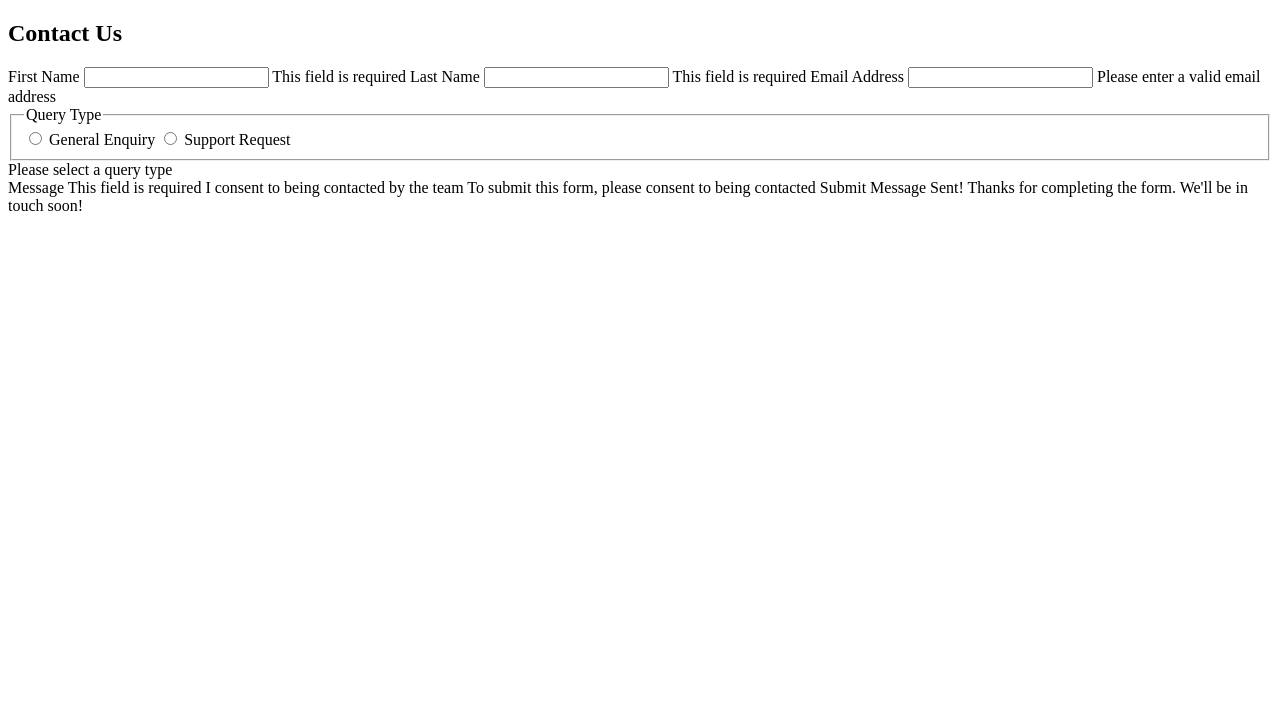
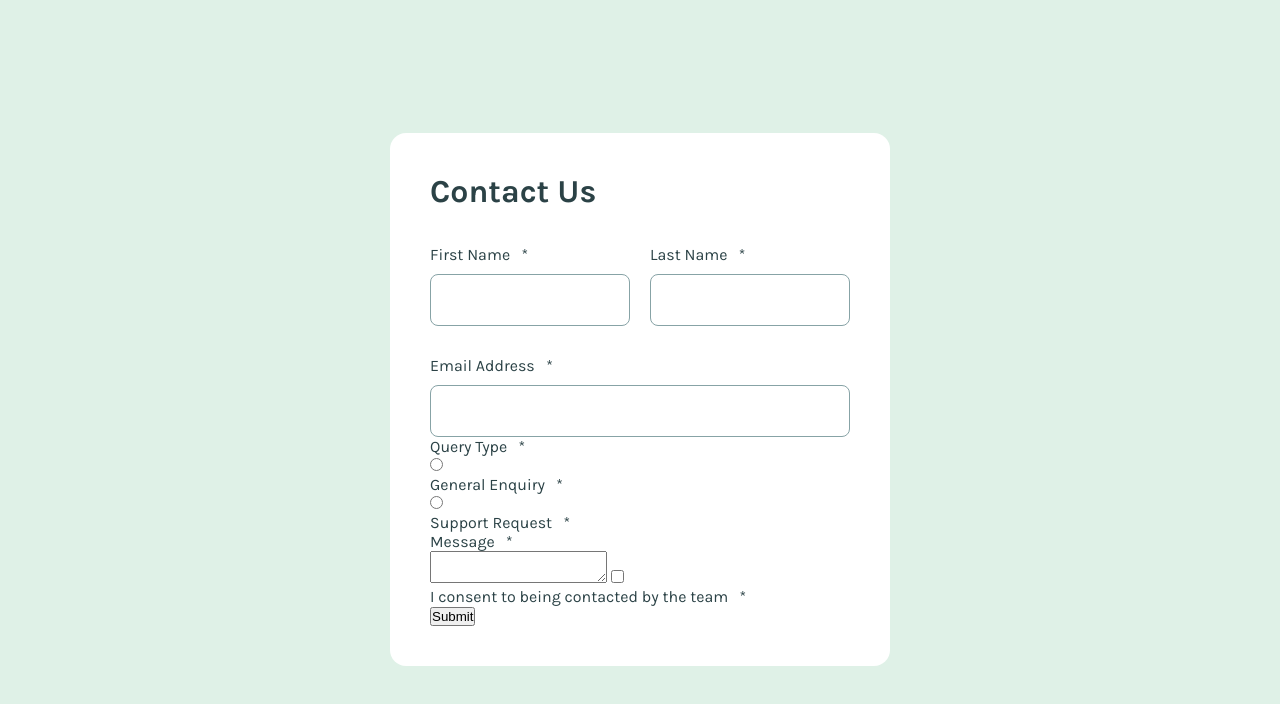
Before and after one commit to telsabate-hub/contact-form-FEM, a plain HTML site: page index.html in a window 1280 px wide. Drawn offline with Linux system fonts and the light colour scheme.

Commit message:
Fixed semantic html, sass config, and applied styles to name and email input fields.

```diff
--- a/index.html
+++ b/index.html
@@ -8,19 +8,30 @@
 
   <title>Frontend Mentor | Contact form</title>
 
+  <link rel="preconnect" href="https://fonts.googleapis.com">
+  <link rel="preconnect" href="https://fonts.gstatic.com" crossorigin>
+  <link href="https://fonts.googleapis.com/css2?family=Karla:ital,wght@0,200..800;1,200..800&display=swap" rel="stylesheet">
+
+  <link rel="stylesheet" href="./css/main.css">
 </head>
 <body>
   <main>
     <section>
       <h1>Contact Us</h1>
       <form>
+        <div class="name-container">
+          <div class="name-wrapper">
             <label for="firstName">First Name</label>
             <input id="firstName" type="text" name="first-name" autocomplete="given-name">
             <span id="firstNameError" class="error-message">This field is required</span>
+          </div>
 
+          <div class="name-wrapper">
             <label for="lastName">Last Name</label>
             <input id="lastName" type="text" name="last-name" autocomplete="family-name">
             <span id="lastNameError" class="error-message">This field is required</span>
+          </div>
+        </div>
 
         <label for="email">Email Address</label>
         <input id="email" type="text" name="email" autocomplete="email">
@@ -34,20 +45,22 @@
           <label for="supportRequest">Support Request</label>
         </fieldset>
         <span id="queryTypeError" class="error-message">Please select a query type</span>
+
+        <label for="message">Message</label>
+        <textarea id="message" name=""></textarea>
+        <span id="messageError" class="error-message">This field is required</span>
+
+        <input type="checkbox" id="consent" name="consent">
+        <label for="consent">I consent to being contacted by the team</label>
+        <span id="consentError" class="error-message">To submit this form, please consent to being contacted</span>
+
+        <button type="submit">Submit</button>
       </form>
     </section>
+    <div class="success-msg">
+      <h2>Message Sent!</h2>
+      <p>Thanks for completing the form. We'll be in touch soon!</p>
+    </div>
   </main>
-
-  Message
-  This field is required
-
-  I consent to being contacted by the team
-  To submit this form, please consent to being contacted
-
-  Submit
-
-  Message Sent!
-  Thanks for completing the form. We'll be in touch soon!
-
 </body>
 </html>
--- /dev/null
+++ b/scss/_config.scss
@@ -0,0 +1,19 @@
+$green_200: hsl(148, 38%, 91%);
+$green_600: hsl(169, 82%, 27%);
+$red: hsl(0, 66%, 54%);
+$white: hsl(0, 0%, 100%);
+$grey_500: hsl(186, 15%, 59%);
+$grey_900: hsl(187, 24%, 22%);
+
+* {
+    box-sizing: border-box;
+    padding: 0;
+    margin: 0;
+}
+
+body {
+    font-family: "Karla", sans-serif;
+    font-weight: 400;
+    background-color: $green_200;
+    color: $grey_900;
+}
--- /dev/null
+++ b/scss/main.scss
@@ -0,0 +1,62 @@
+@import "./config";
+
+main {
+
+}
+
+section {
+    margin: 133px auto;
+    background-color: $white;
+    width: 500px;
+    padding: 40px;
+    border-radius: 16px;
+}
+
+h1 {
+    font-size: 2rem;
+}
+
+form {
+    margin-top: 35px;
+}
+
+label {
+    display: block;
+    font-size: 1rem;
+
+    &::after {
+        content: "\a0\a0\a0*";
+    }
+}
+
+fieldset {
+    border: none;
+}
+
+legend {
+    &::after {
+        content: "\a0\a0\a0*";
+    }
+}
+
+input[type="text"] {
+    margin-top: 10px;
+    font-size: 2.75rem;
+    border-radius: 8px;
+    border: 1px solid $grey_500;
+    width: 100%;
+}
+
+.name-container {
+    display: flex;
+    gap: 20px;
+    margin-bottom: 30px;
+}
+
+.name-wrapper {
+    width: 50%;
+}
+
+.success-msg, .error-message {
+    display: none;
+}
```
Also changed, not shown: css/main.css (added). Lines whose indentation alone changed are shown as unchanged.
